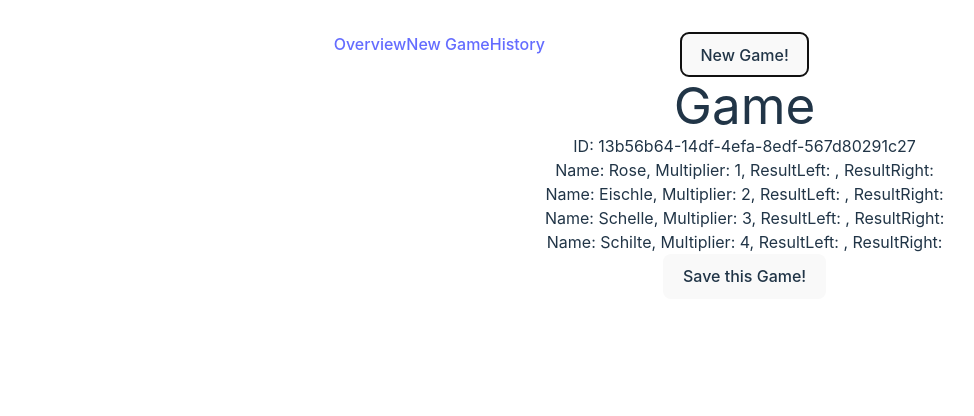
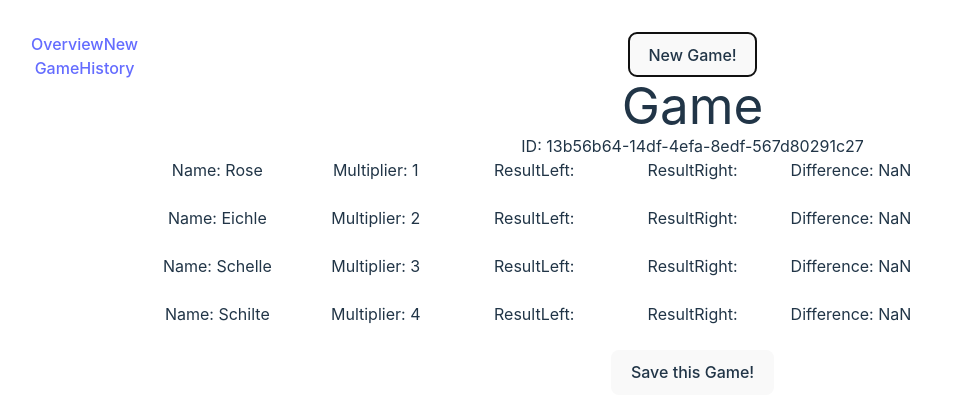
Before and after one commit to sebibrunner/JassBoard, a Vue app: page /game in a window 1280 px wide. Both pictures are taken after a click on the button "New Game!". Shown: the top 416 px of the page, without its empty margins (1-975 px from the left). Built offline with nearby package versions, Linux system fonts and the light colour scheme.

Commit message:
Add some inputs

```diff
--- a/src/store/store.ts
+++ b/src/store/store.ts
@@ -25,7 +25,7 @@ export const gameStore = defineStore('game-store', {
             this.currentGame.id = uuidv4();
             this.currentGame.positions = [
                 {name: "Rose", multiplier: 1},
-                {name: "Eischle", multiplier: 2},
+                {name: "Eichle", multiplier: 2},
                 {name: "Schelle", multiplier: 3},
                 {name: "Schilte", multiplier: 4},
             ]
--- a/src/views/CurrentGame.vue
+++ b/src/views/CurrentGame.vue
@@ -22,8 +22,12 @@ export default {
 
     <h1>Game</h1>
         ID: {{ getCurrentGame.id }}
-        <div v-for="position in getCurrentGame.positions">
-        Name: {{ position.name }}, Multiplier: {{ position.multiplier }}, ResultLeft: {{ position.resultLeft }}, ResultRight: {{ position.resultRight }}
+        <div v-for="position in getCurrentGame.positions" class="grid grid-cols-7">
+          <div>Name: {{ position.name }}</div>
+          <div>Multiplier: {{ position.multiplier }}</div>
+          <div><label>ResultLeft: </label><input v-model="position.resultLeft"></div>
+          <div>ResultRight: <input v-model="position.resultRight"></div>
+          <div>Difference: {{ position.resultLeft - position.resultRight }}</div>
         </div>
         <button @click="saveGame(getCurrentGame)">Save this Game!</button>
 
```
